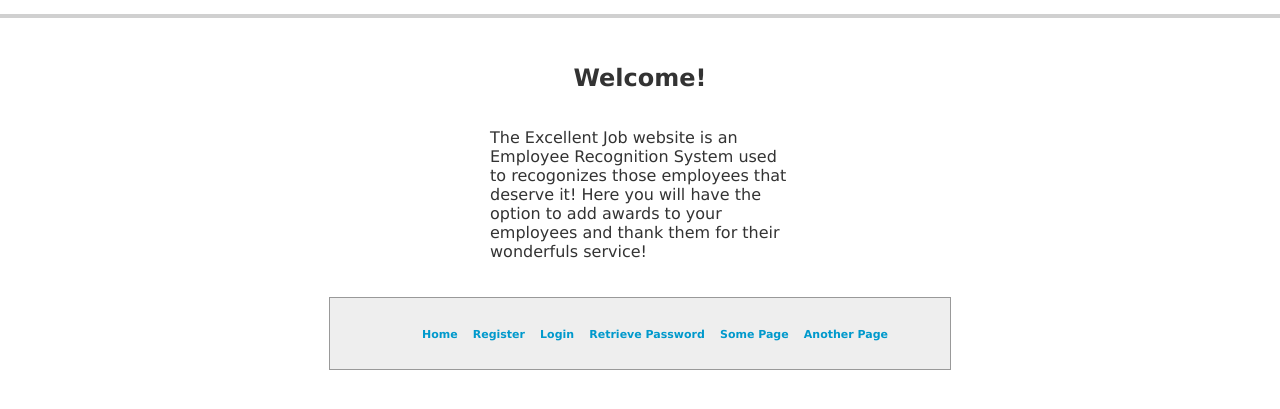
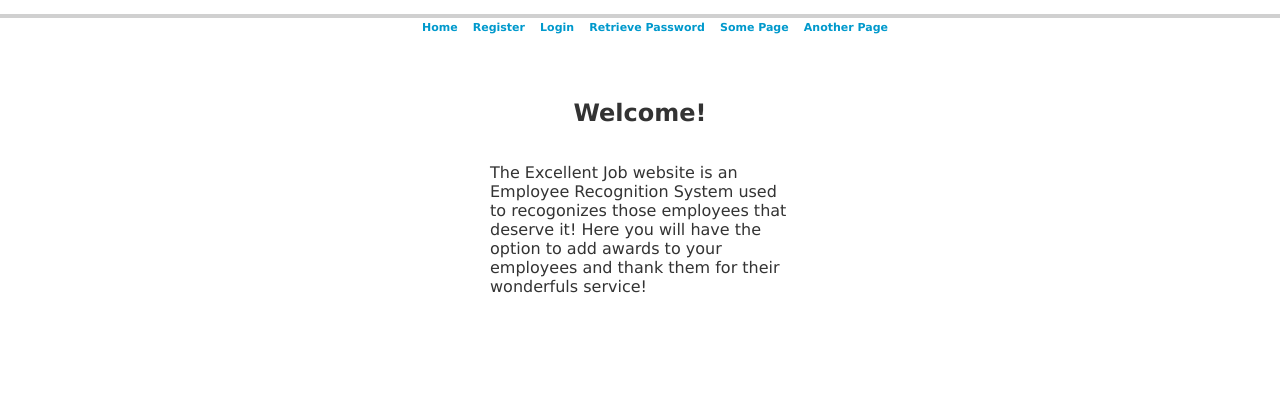
Before and after one commit to jdgamble555/cs-467-cst-osu, a PHP site: page / in a window 1280 px wide. Shown: the part 73-482 px from the top of the page. Run offline with PHP 8.4, Linux system fonts and the light colour scheme; some libraries are stand-ins or nearby versions.

Commit message:
Moved menu from footer to header.

```diff
--- a/includes/layout.css
+++ b/includes/layout.css
@@ -55,35 +55,22 @@ a:hover {
   background-color: #eee;
 }
 
-#Header {
+/*#Header {
   font-size: 24px;
   border-style: solid;
   border-color: black;
-  border-width: 1px 0px; /* top and bottom borders: 1px; left and right borders: 0px */
+  border-width: 1px 0px;  top and bottom borders: 1px; left and right borders: 0px
   line-height: 11px;
   background-color: #eee;
   padding-bottom: 15px;
-}
+}*/
 /* I've heard this called the "be nice to Opera 5" rule. Basically, it feeds correct
 length values to user agents that exhibit the parsing error exploited above yet get
 the CSS box model right and understand the CSS2 parent-child selector. ALWAYS include
 a "be nice to Opera 5" rule every time you use the Tantek Celik hack (above). */
-body > #Header {
+/*body > #Header {
   height: 14px;
-}
-
-/* #Content {} */
-
-#Menu {
-  margin: 0 auto;
-  margin-top: 20px;
-  margin-bottom: 20px;
-  padding: 10px;
-  width: 600px;
-  background-color: #eee;
-  border: 1px solid #999;
-  line-height: 17px;
-}
+}*/
 
 ul {
   list-style: none;
--- a/includes/templates/footer.php
+++ b/includes/templates/footer.php
@@ -1,31 +1,6 @@
 <!-- Menu -->
-<div id="Menu">
-	<ul>
-		<li><a href="index.php" title="Home Page">Home</a></li>
-		<?php # Script 18.2 - footer.html
-		// This page completes the HTML template.
+<div id="footer">
 
-		// Display links based upon the login status:
-		if (isset($_SESSION['user_id'])) {
-
-			echo '<li><a href="logout.php" title="Logout">Logout</a></li>
-	<li><a href="password.php" title="Change Your Password">Change Password</a></li>
-	';
-
-			// Add links if the user is an administrator:
-			if ($_SESSION['user_level'] == 1) {
-				echo '<li><a href="view_users.php" title="View All Users">View Users</a></li>';
-			}
-		} else { //  Not logged in.
-			echo '<li><a href="register.php" title="Register for the Site">Register</a></li>
-	<li><a href="login.php" title="Login">Login</a></li>
-	<li><a href="forgot.php" title="Password Retrieval">Retrieve Password</a></li>
-	';
-		}
-		?>
-		<li><a href="#">Some Page</a></li>
-		<li><a href="#">Another Page</a></li>
-	</ul>
 </div>
 
 
--- a/includes/templates/header.php
+++ b/includes/templates/header.php
@@ -30,5 +30,32 @@ if (!isset($page_title)) {
 		<img src="img/star_logo.jpg" alt="logo">
 		<h1><a href="index.php">Excellent Job</a></h1>
 	</div>
-	<div id="Content">
+
+	<ul>
+		<li><a href="index.php" title="Home Page">Home</a></li>
+		<?php # Script 18.2 - footer.html
+		// This page completes the HTML template.
+
+		// Display links based upon the login status:
+		if (isset($_SESSION['user_id'])) {
+
+			echo '<li><a href="logout.php" title="Logout">Logout</a></li>
+	<li><a href="password.php" title="Change Your Password">Change Password</a></li>
+	';
+
+			// Add links if the user is an administrator:
+			if ($_SESSION['user_level'] == 1) {
+				echo '<li><a href="view_users.php" title="View All Users">View Users</a></li>';
+			}
+		} else { //  Not logged in.
+			echo '<li><a href="register.php" title="Register for the Site">Register</a></li>
+	<li><a href="login.php" title="Login">Login</a></li>
+	<li><a href="forgot.php" title="Password Retrieval">Retrieve Password</a></li>
+	';
+		}
+		?>
+		<li><a href="#">Some Page</a></li>
+		<li><a href="#">Another Page</a></li>
+	</ul>
+</body>
 		<!-- End of Header -->
```
